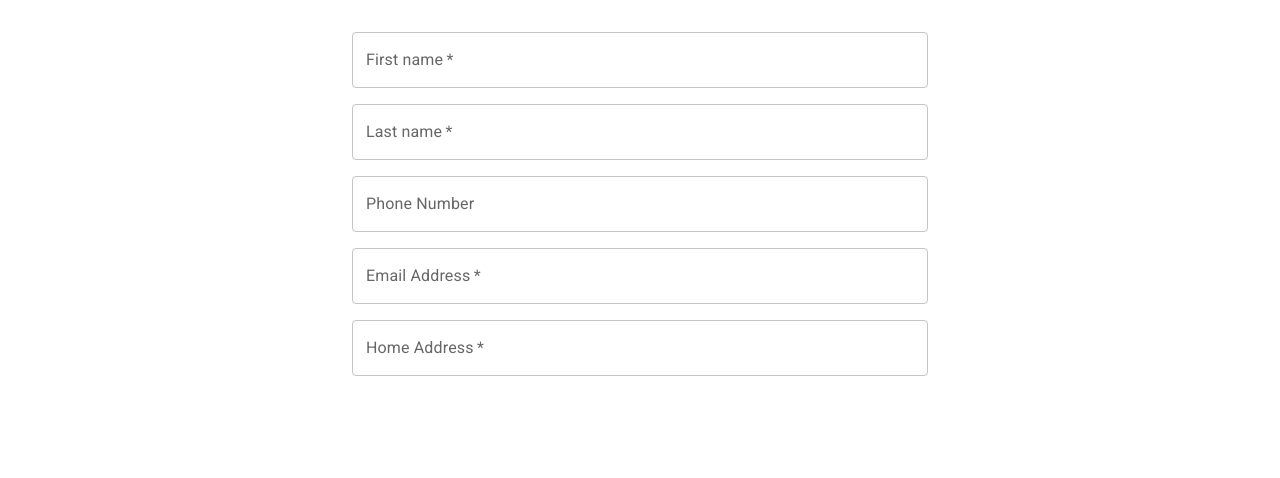
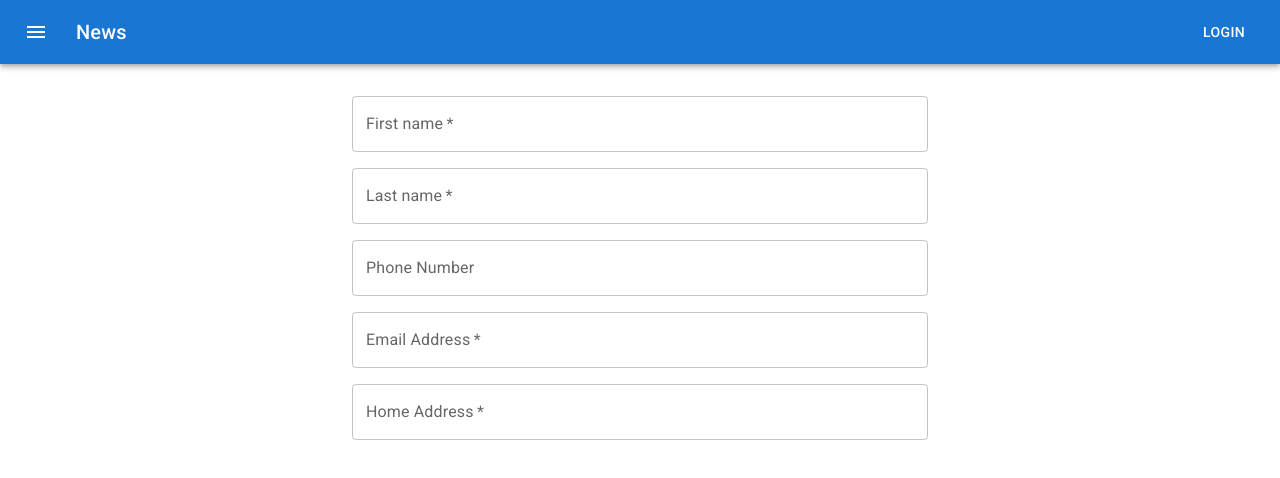
Before and after one commit to chukalicious/donfernandosvineyard, a React (Create React App) app in the folder donfernando-client/: page / in a window 1280 px wide. Shown: the top 478 px of the page. Built offline with nearby package versions, Linux system fonts and the light colour scheme.

Commit message:
added header and imported it to app.js

```diff
--- a/donfernando-client/src/App.js
+++ b/donfernando-client/src/App.js
@@ -1,9 +1,11 @@
 import "./App.css";
 import SignUpForm from "./components/SignupForm.js";
+import Header from "./components/Header.js";
 
 function App() {
   return (
     <div>
+      <Header />
       <SignUpForm />{" "}
     </div>
   );
--- a/donfernando-client/src/components/Header.js
+++ b/donfernando-client/src/components/Header.js
@@ -0,0 +1,34 @@
+import * as React from "react";
+import AppBar from "@mui/material/AppBar";
+import Box from "@mui/material/Box";
+import Toolbar from "@mui/material/Toolbar";
+import Typography from "@mui/material/Typography";
+import Button from "@mui/material/Button";
+import IconButton from "@mui/material/IconButton";
+import MenuIcon from "@mui/icons-material/Menu";
+
+const Header = () => {
+  return (
+    <Box sx={{ flexGrow: 1 }}>
+      <AppBar position="static">
+        <Toolbar>
+          <IconButton
+            size="large"
+            edge="start"
+            color="inherit"
+            aria-label="menu"
+            sx={{ mr: 2 }}
+          >
+            <MenuIcon />
+          </IconButton>
+          <Typography variant="h6" component="div" sx={{ flexGrow: 1 }}>
+            News
+          </Typography>
+          <Button color="inherit">Login</Button>
+        </Toolbar>
+      </AppBar>
+    </Box>
+  );
+};
+
+export default Header;
```
